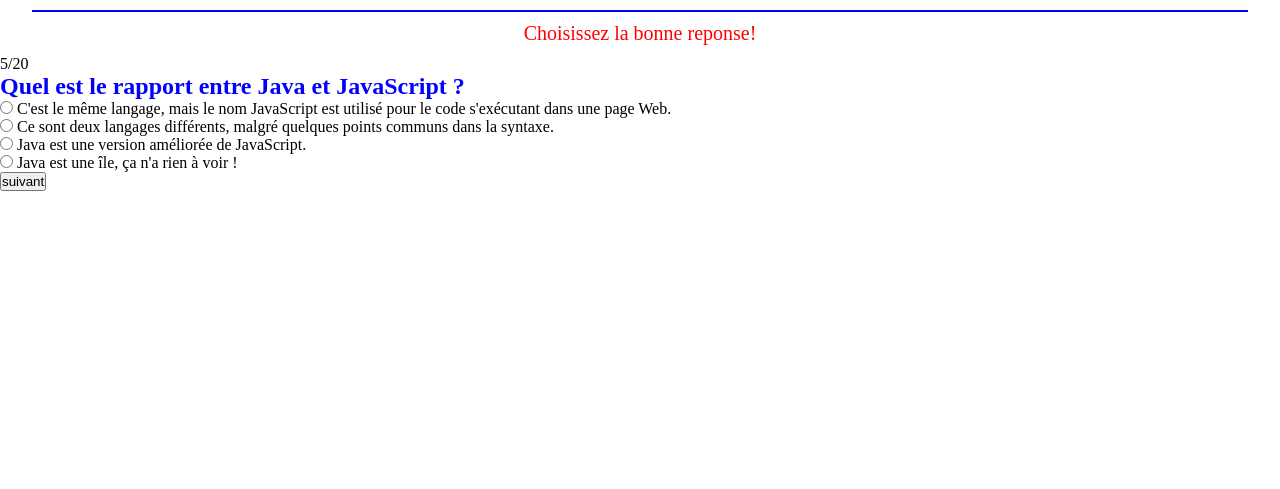
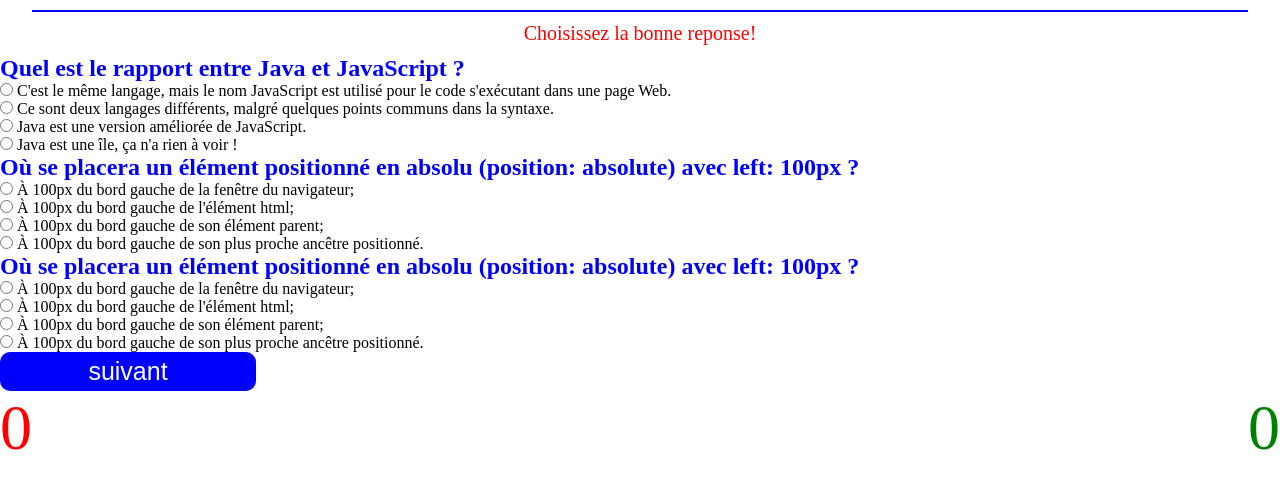
Before and after one commit to fatimazen/eval-quiz2, a plain HTML site: page index.html in a window 1280 px wide. Shown: the part 287-776 px from the top of the page. Drawn offline with Linux system fonts and the light colour scheme.

Commit message:
afficher le score

```diff
--- a/index.html
+++ b/index.html
@@ -12,7 +12,7 @@
 
 <body>
 
-    <!---->
+
     <div id="main">
 
         <h2 class="logo">Quiz Full Stack</h2>
@@ -22,14 +22,20 @@
         </div>
         <hr class="trait">
         <div id="instruction">Choisissez la bonne reponse!</div>
-        <div id="info">
-
-            <span class="nbr-question">5/20</span>
+        <div id="info"></div>
+        <div id ="quiz"></div>
+           <!--<span class="nbr-question">5/20</span>-->
 
 
         </div>
     </section>
     <button class="btn" id="suivant">suivant</button>
+    <div id="score">
+
+        <div id="faux">0</div>
+        <div id="juste">0</div>
+
+    </div>
 
 
         <script src="main.js"></script>
--- a/main.js
+++ b/main.js
@@ -6,34 +6,30 @@
 getJson().then((data) => {
     console.log(data);
 
-    var quizElmt = document.getElementById('quiz')
-
-    var radio2 = document.getElementById("input-radio2 ")
-    var radio3 = document.getElementById('input-radio3 ')
-    var radio4 = document.getElementById('input-radio4 ')
 
         var choixselection = [1, 2, 3, 4]
          var joueur = "name"
-    var score = "votre score est de:"
         var jeuActif = true;
 
 
-
-    for (i = 0; i < 1; i++) {
+        for (i = 0; i < 3; i++) {
 
         console.log("data", i);
 
         //information utiles
         console.log("recup data", data);
-
+        // var quizdata = data[i];
+        // console.log(quizdata);
         var choix = data[i].choix;
         var question = data[i].question;
+        console.log(question);
         var id = data[i].id;
         var reponse = data[i].reponse;
         console.log(reponse);
         var explication = data[i].explication;
         console.log("recuperer id", id);
-        var reponse = data[i].reponse;
+
+
 
         var section = `
         <section>
@@ -42,35 +38,35 @@
 
         <div class="radio">
         <h2 class="asw">${question}</h2>
-        <form>
-        <div >
+        <form class reponse>
+        <div class= quiz>
         <input type="radio"${choix[0]} name="choix" value="${reponse}" class="input-radio"data-index="0"  >
-        <label for="input-radio" class="input">${choix[0]}</label label="label">
+        <label for="input-radio" class="input">${choix[0]}</label
         <span></span>
 
             <span class="explication"></span>
             </div>
 
-        <div >
+        <div class=quiz >
 
         <input type="radio"${choix[1]} name="choix" value="${reponse}" class="input-radio" data-index="1">
-        <label for="input-radio" >${choix[1]}</label class="label">
+        <label for="input-radio"  class="input">${choix[1]}</label >
                 <span></span>
 
             <span class="explication1"></span>
         </div>
 
-        <div >
+        <div  class=quiz>
         <input type="radio"${choix[2]} name="choix" value="${reponse}" class="input-radio "data-index="2" >
-        <label for="input-radio" >${choix[2]}</label class="label">
+        <label for="input-radio" class="input" >${choix[2]}</label
         <span></span>
 
             <span class="explication2"></span>
             </div>
 
-        <div >
+            <div class=quiz>
             <input type="radio" ${choix[3]}name="choix" value="${reponse}" class="input-radio"data-index="3" >
-        <label for="input-radio" >${choix[3]}</label class="label">
+            <label for="input-radio" class= input>${choix[3]}</label>
                 <span></span>
 
                 <span class="explication3"></span>
@@ -85,29 +81,64 @@
 
         var input = document.querySelectorAll('.input-radio')
         input.forEach(input => {
-            input.addEventListener('click', (gestionClicInput))
+            input.addEventListener('click', (verfiGagne))
+            //
             // console.log(input);
-            var button = document.getElementById('btn');
 
-            function gestionClicInput() {
+            function verfiGagne() {
                 const indexInput = parseInt(this.dataset.index)
+
+
+                if (choixselection[indexInput] !== reponse && !jeuActif) {
+
+                    choixselection[indexInput] = jeuActif
+
+                }
+
                 if (choixselection[indexInput] == reponse || choixselection[indexInput] === jeuActif) {
 
+
                     console.log('bonne reponse');
+                    nbrJuste += 1;
+                    juste.textContent =nbrJuste;
+
+
                 } else {
+
                     console.log('mauvaise reponse');
+                    nbrFaux += 1;
+                    faux.textContent = nbrFaux;
+
                 }
+
+
 
             }
 
         })
-        var button = document.getElementById('suivant');
-        button.addEventListener('click', () => suivant());
-        function suivant() {
-            console.log(button);
-         const melange= data.sort((a, b) => 0.5 - Math.random());
 
-         console.log(question);
+
+
+        //
+        var juste =document.getElementById('juste');
+        var faux = document.getElementById('faux');
+        var nbrJuste=0
+        var nbrFaux=0
+
+        var valider= document.getElementById('suivant');
+        valider.addEventListener('click',(questionSuivante));
+         console.log(valider);
+
+        var quest= document.querySelector('.asw');
+
+        function questionSuivante(){
+            const indexQuestion = parseInt(this.dataset.question)
+            console.log(indexQuestion);
+
+            if (quest[indexQuestion]< question.length +1) {
+
+                quest[indexQuestion] += 1
+
             }
 
 
@@ -115,4 +146,18 @@
         }
 
 
+
+
+    const melange = data.sort((a, b) => 0.5 - Math.random());
+
+
+
+
+
+
+
+
+    }
+
+
 });
--- a/style.css
+++ b/style.css
@@ -85,19 +85,40 @@
 width: 1%;
 
 }
-.label-style{
+.label-style {
 
 display: flex;
 
-
-
 }
-
-
 
 .choix{
     display: none;
 }
-.result-screen{
 
+button{
+    background-color: blue;
+    color:#fff;
+    border: none;
+    border-radius: 10px;
+    display: block;
+    padding: 5px;
+    width: 20%;
+    cursor:pointer;
+    font-size: 25px;
 }
+button:hover{
+    background-color: rgb(75, 2, 2);
+}
+#score{
+    display: flex;
+    justify-content: space-between;
+    width: 100%;
+    grid-row: 4/5;
+    font-size: 8vh;
+}
+#juste{
+    color:green;
+}
+#faux{
+    color: red;
+}
```
Also changed, not shown: exemple.js (+34 -35 lines). Lines whose indentation alone changed are shown as unchanged.
